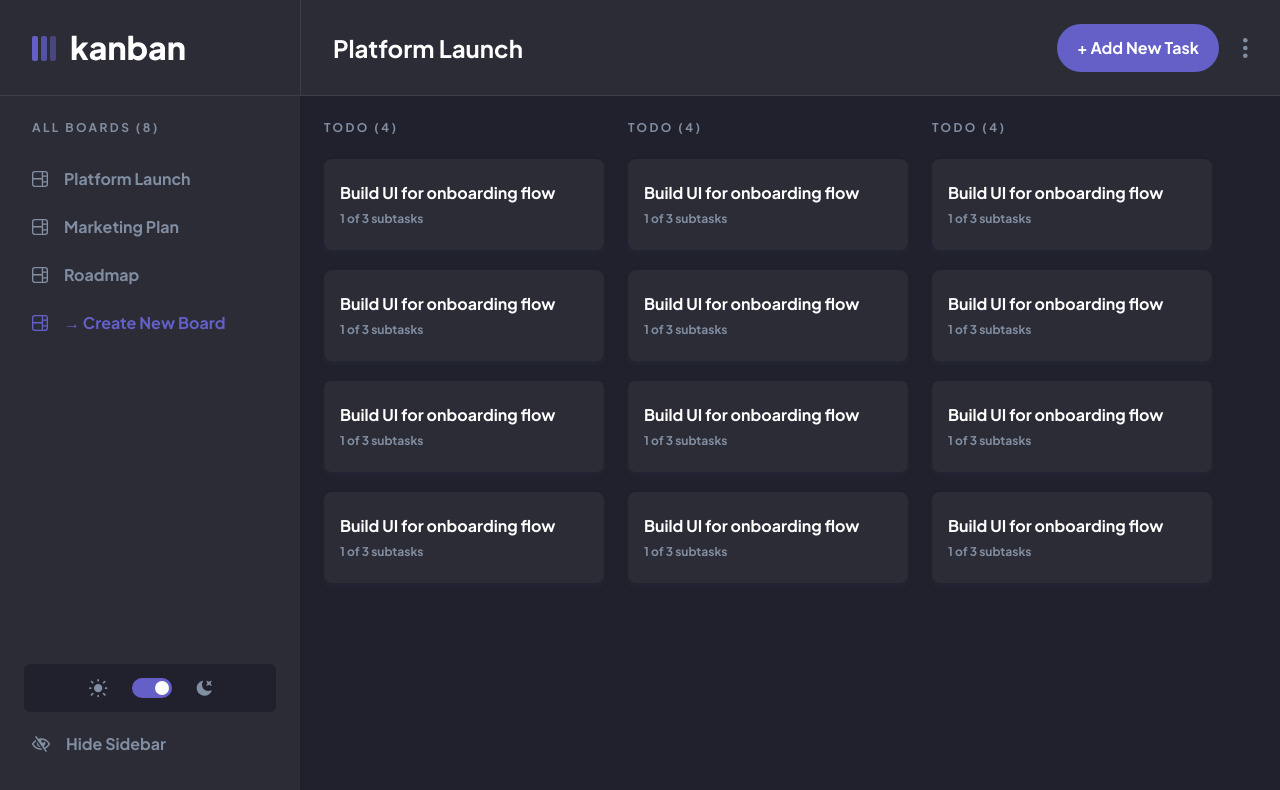
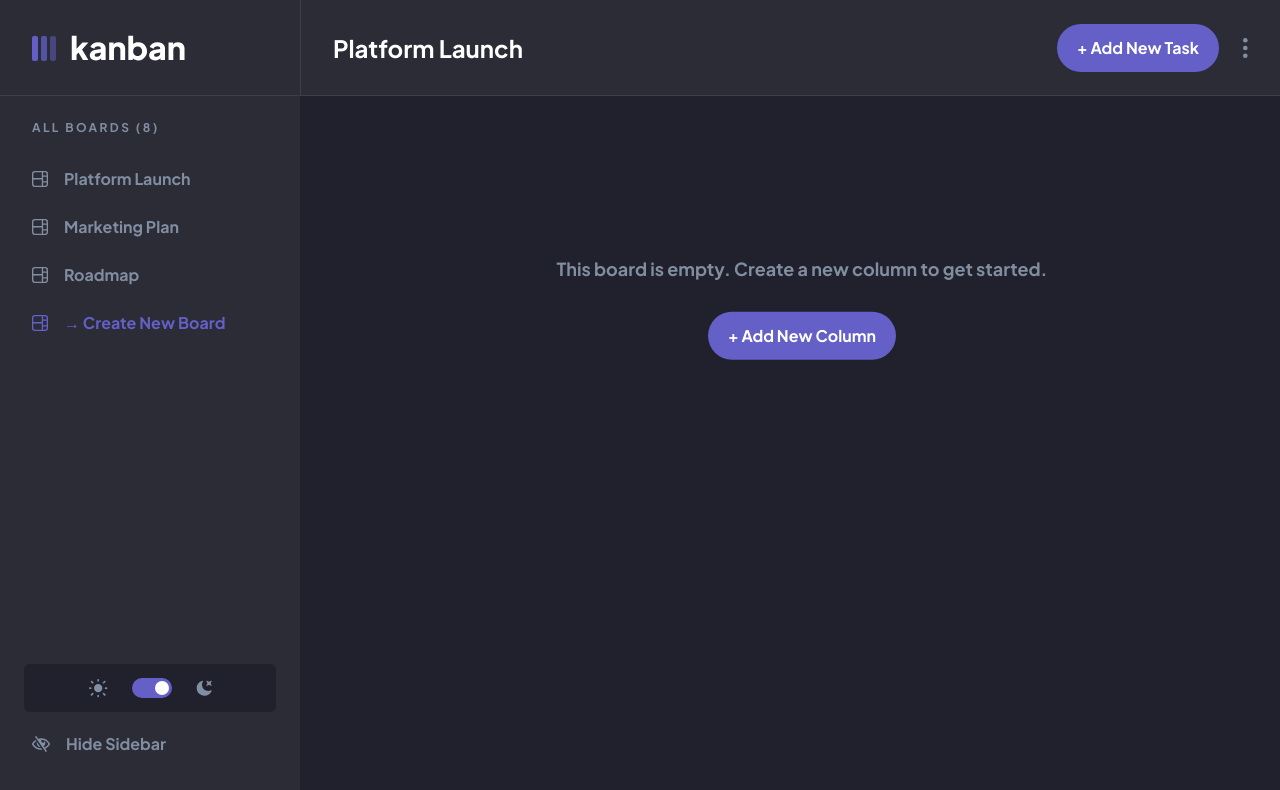
Before and after one commit to jorge00552075/kanban-task-management-app, a React (Vite) app: page / in a window 1280 px wide. Shown: the top 790 px of the page. Built offline with nearby package versions, Linux system fonts and the light colour scheme.

Commit message:
add empty board content

```diff
--- a/src/components/board/board.module.scss
+++ b/src/components/board/board.module.scss
@@ -1,11 +1,48 @@
 .board {
   flex-grow: 1;
-
   padding-top: 1.5rem;
   padding-left: 1.5rem;
 
-  .container {
+  .columnContainer {
     display: flex;
     gap: 1.5rem;
   }
+
+  .center {
+    display: flex;
+    justify-content: center;
+    align-items: center;
+    height: 100%;
+  }
+
+  .content {
+    display: flex;
+    flex-direction: column;
+    align-items: center;
+    gap: 2rem;
+    translate: 0 calc(-50% + -100px);
+  }
+
+  .text {
+    // Heading-L
+    font-weight: 700;
+    font-size: var(--fs-18);
+    color: var(--text-clr-2);
+  }
+
+  .button {
+    padding-block: 0.875rem;
+    padding-inline: 1.25rem;
+    border: none;
+    border-radius: 24px;
+    background-color: var(--primary-clr);
+    font-weight: 700;
+    color: hsl(0, 0%, 100%);
+    cursor: pointer;
+    transition: background-color 300ms;
+
+    &:where(:hover, :active) {
+      background-color: var(--primary-clr-hover);
+    }
+  }
 }
--- a/src/components/board/board.tsx
+++ b/src/components/board/board.tsx
@@ -2,13 +2,27 @@ import Column from "../column/column";
 import styles from "./board.module.scss";
 
 export default function Board() {
+  const renderEmptyBoard = (
+    <div className={styles.center}>
+      <div className={styles.content}>
+        <p className={styles.text}>
+          This board is empty. Create a new column to get started.
+        </p>
+        <button className={styles.button} type="button">
+          + Add New Column
+        </button>
+      </div>
+    </div>
+  );
+
   return (
     <div className={styles.board}>
-      <div className={styles.container}>
+      {renderEmptyBoard}
+      {/* <div className={styles.columnContainer}>
         <Column />
         <Column />
         <Column />
-      </div>
+      </div> */}
     </div>
   );
 }
```
